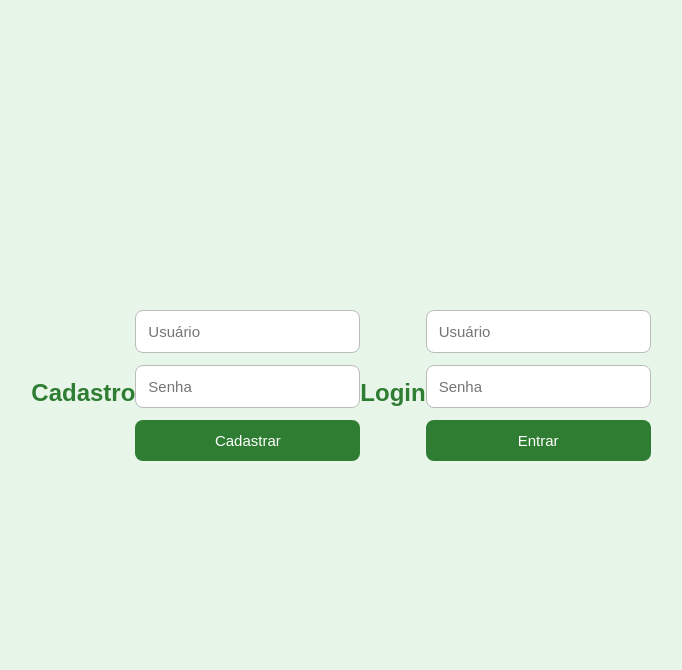
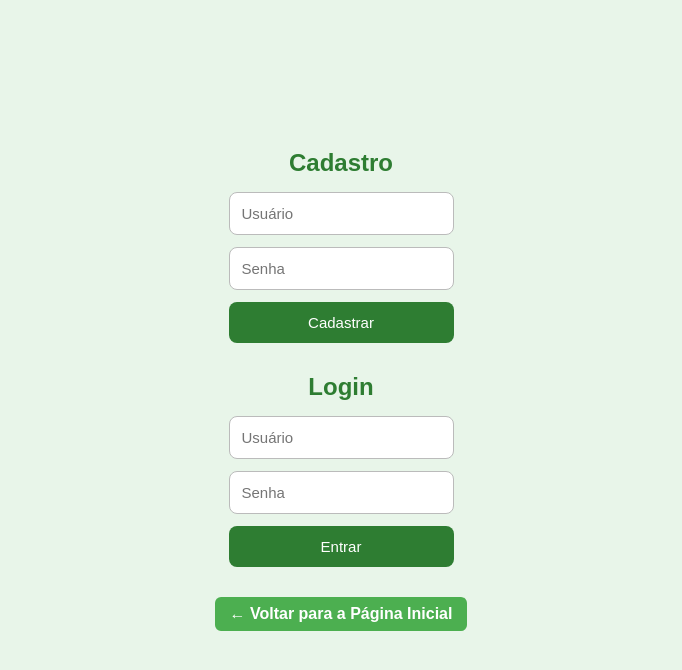
Before and after one commit to JnGuilherme07/ECOVERSE, a website: page cadastro.html in a window 1280 px wide. Shown: the whole page, without its empty margins (299-981 px from the left). Drawn offline with Linux system fonts and the light colour scheme.

Commit message:
login com css

```diff
--- a/cadastro.html
+++ b/cadastro.html
@@ -21,5 +21,7 @@
     <button type="submit">Entrar</button>
 </form>
 
+<a href="/" class="voltar-btn">← Voltar para a Página Inicial</a>
+
 </body>
 </html>
--- a/style2.css
+++ b/style2.css
@@ -7,11 +7,12 @@
 }
 
 body {
-    background: #e8f5e9; /* verde bem clarinho vibes eco */
+    background: #e8f5e9;
     height: 100vh;
     display: flex;
     justify-content: center;
     align-items: center;
+    flex-direction: column;
 }
 
 /* Container com os dois formulários */
@@ -68,3 +69,21 @@ button:hover {
 form {
     margin-bottom: 30px;
 }
+
+
+.voltar-btn {
+    display: inline-block;
+    margin-bottom: 20px;
+    padding: 8px 15px;
+    background: #4CAF50;
+    color: white;
+    text-decoration: none;
+    border-radius: 6px;
+    transition: 0.2s;
+    font-weight: bold;
+}
+
+.voltar-btn:hover {
+    background: #45a049;
+    transform: scale(1.05);
+}
```
Also changed, not shown: projeto.html (+1 -1 lines), styleProjeto.css (+16 -0 lines).
